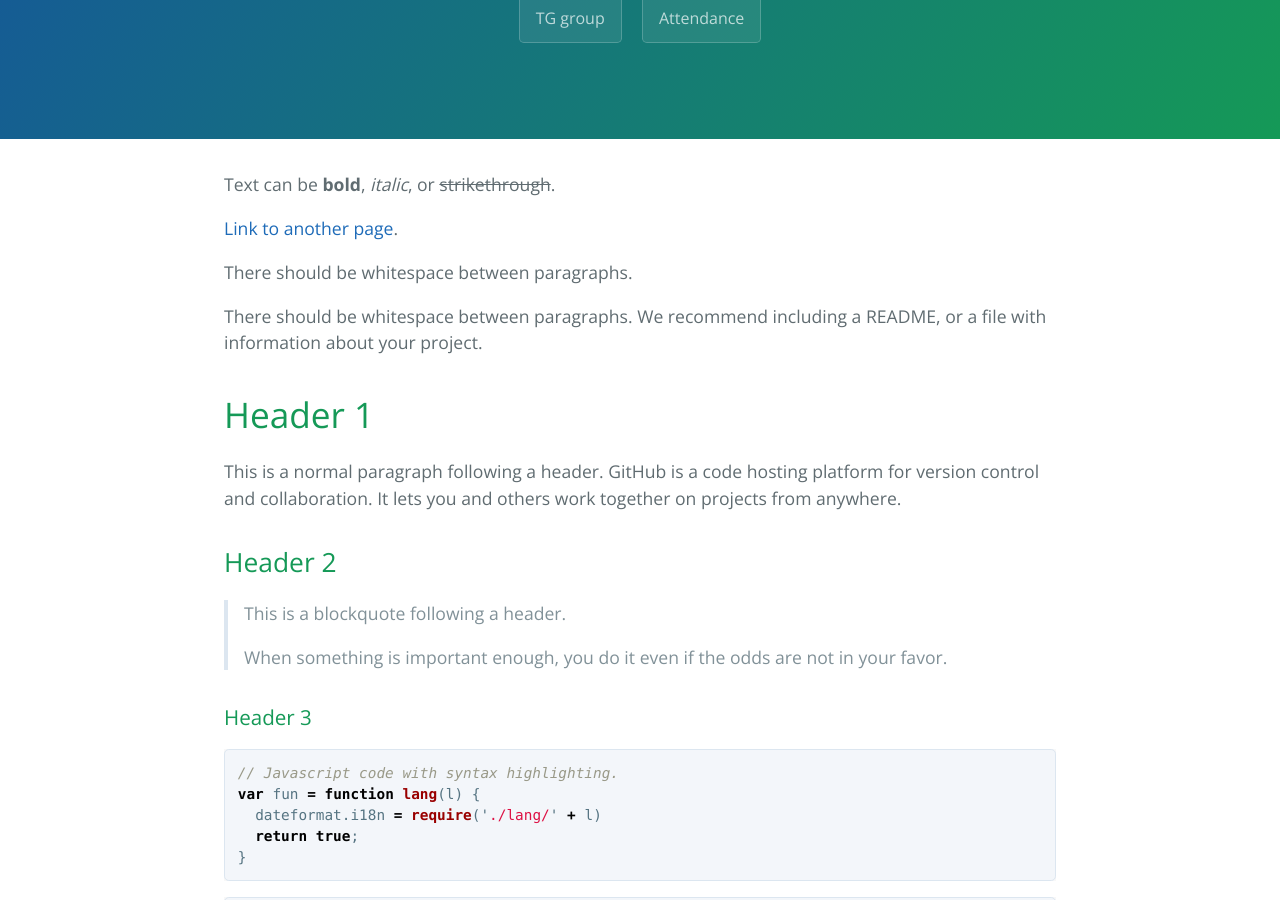
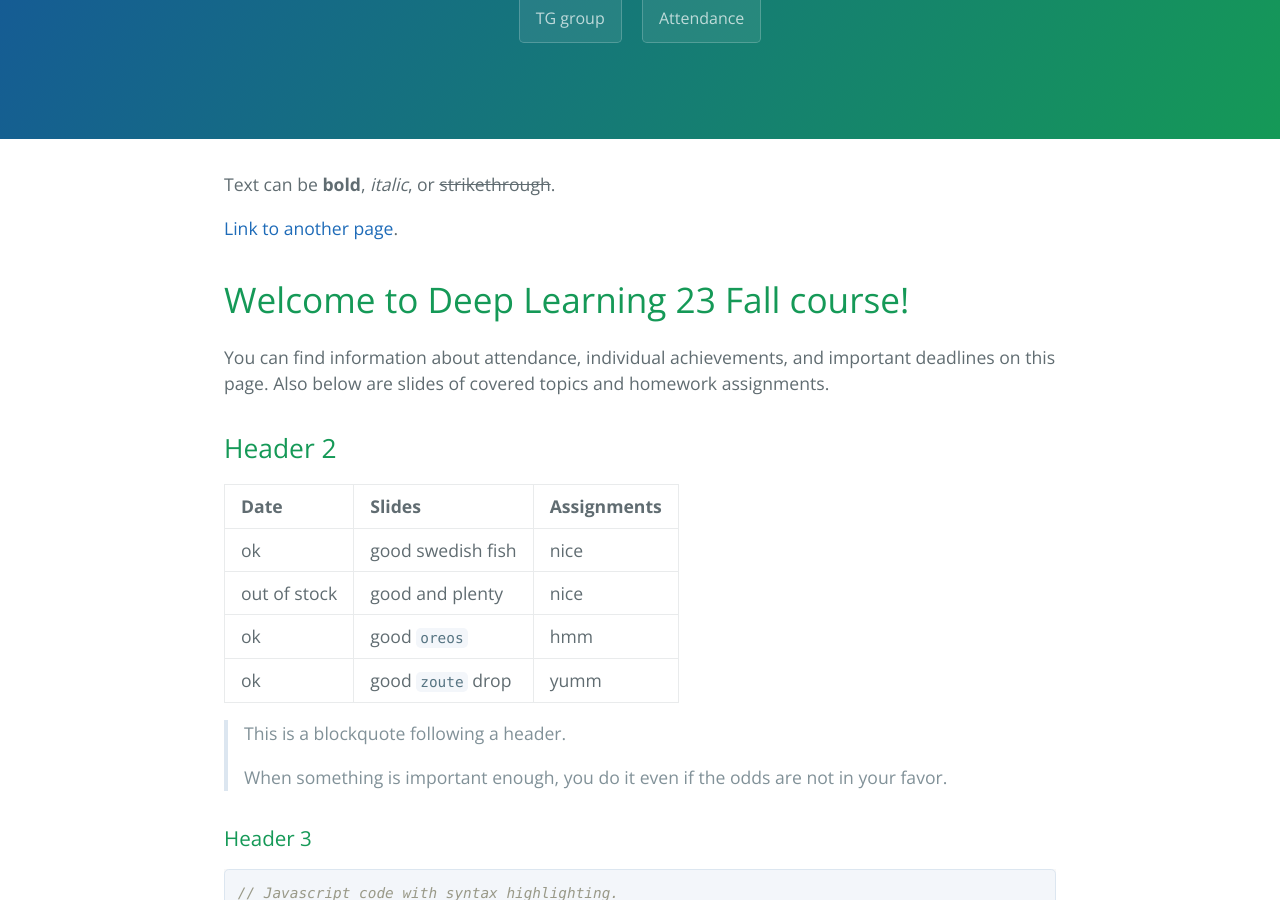
Before and after one commit to decoder-99/DL23Fall, a Jekyll site: the page built from index.md, in a window 1280 px wide and 900 px high, scrolled down 197 px. Built offline with Jekyll 4.4.1, drawn with Linux system fonts in a browser that asks for light colours; the repository's description, which GitHub fills in, is left out.

Commit message:
Update index.md

```diff
--- a/index.md
+++ b/index.md
@@ -6,15 +6,18 @@ Text can be **bold**, _italic_, or ~~strikethrough~~.
 
 [Link to another page](./another-page.html).
 
-There should be whitespace between paragraphs.
+# Welcome to Deep Learning 23 Fall course!
 
-There should be whitespace between paragraphs. We recommend including a README, or a file with information about your project.
-
-# Header 1
-
-This is a normal paragraph following a header. GitHub is a code hosting platform for version control and collaboration. It lets you and others work together on projects from anywhere.
+You can find information about attendance, individual achievements, and important deadlines on this page. Also below are slides of covered topics and homework assignments.
 
 ## Header 2
+
+| Date         | Slides            | Assignments |
+|:-------------|:------------------|:------------|
+| ok           | good swedish fish | nice        |
+| out of stock | good and plenty   | nice        |
+| ok           | good `oreos`      | hmm         |
+| ok           | good `zoute` drop | yumm        |
 
 > This is a blockquote following a header.
 >
```
